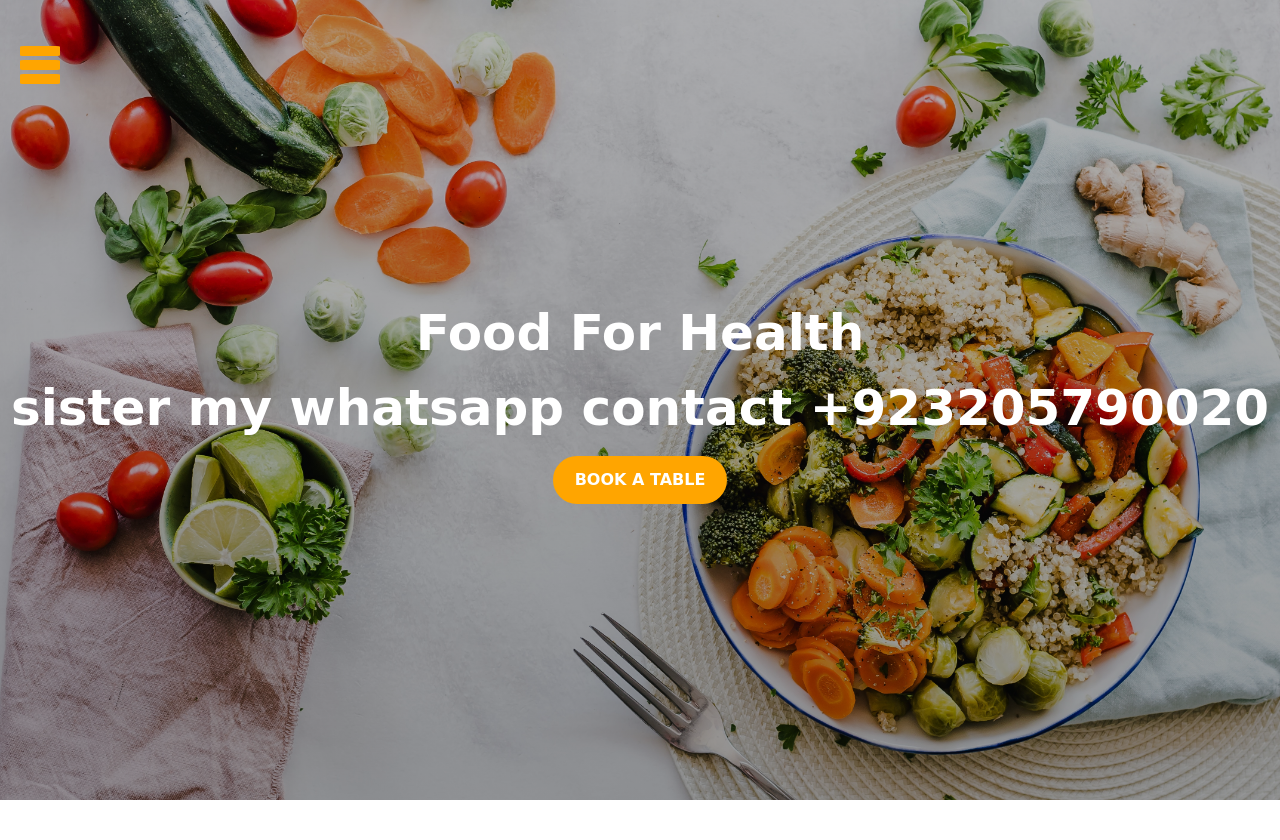
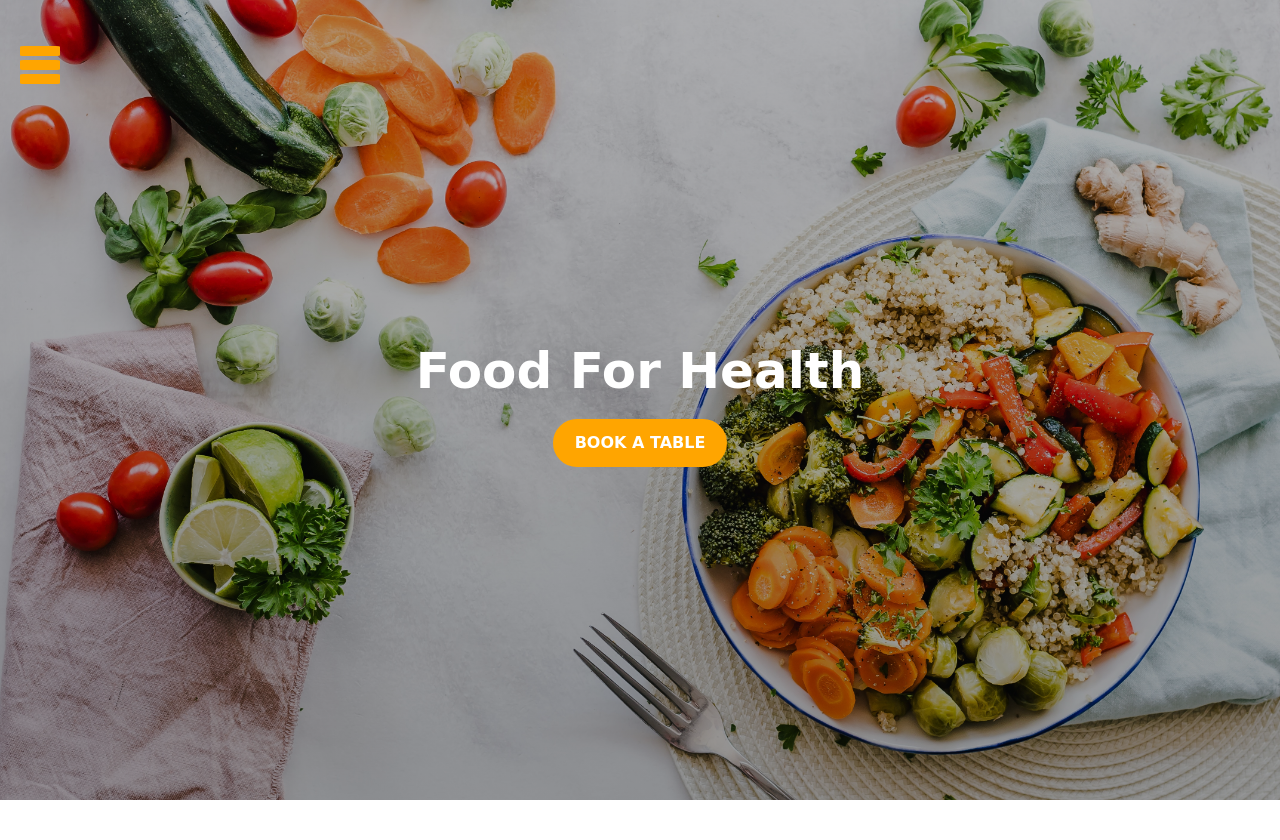
Before and after one commit to haseebashiqmernstack/restaurant, a PHP site: page / in a window 1280 px wide. Shown: the top 840 px of the page. Run offline with PHP 8.4, Linux system fonts and the light colour scheme; some libraries are stand-ins or nearby versions; some web fonts are replaced.

Commit message:
changing

```diff
--- a/index.php
+++ b/index.php
@@ -34,8 +34,8 @@
     <header class="header">
        <div class="hero">
             <h1 class="title">Food For Health</h1>
-            <h1 class="title">sister my whatsapp contact +923205790020</h1>
-            <!-- <h1 class="title">my email haseebahmad7862@gmail.com</h1> -->
+            <!-- <h1 class="title">sister my whatsapp contact +923205790020</h1> -->
+            <!-- <h1 class="title">If i am not response  </h1> -->
            <a href="#" class="hero-button pulsate">Book a table</a>
        </div>
     </header>
```
